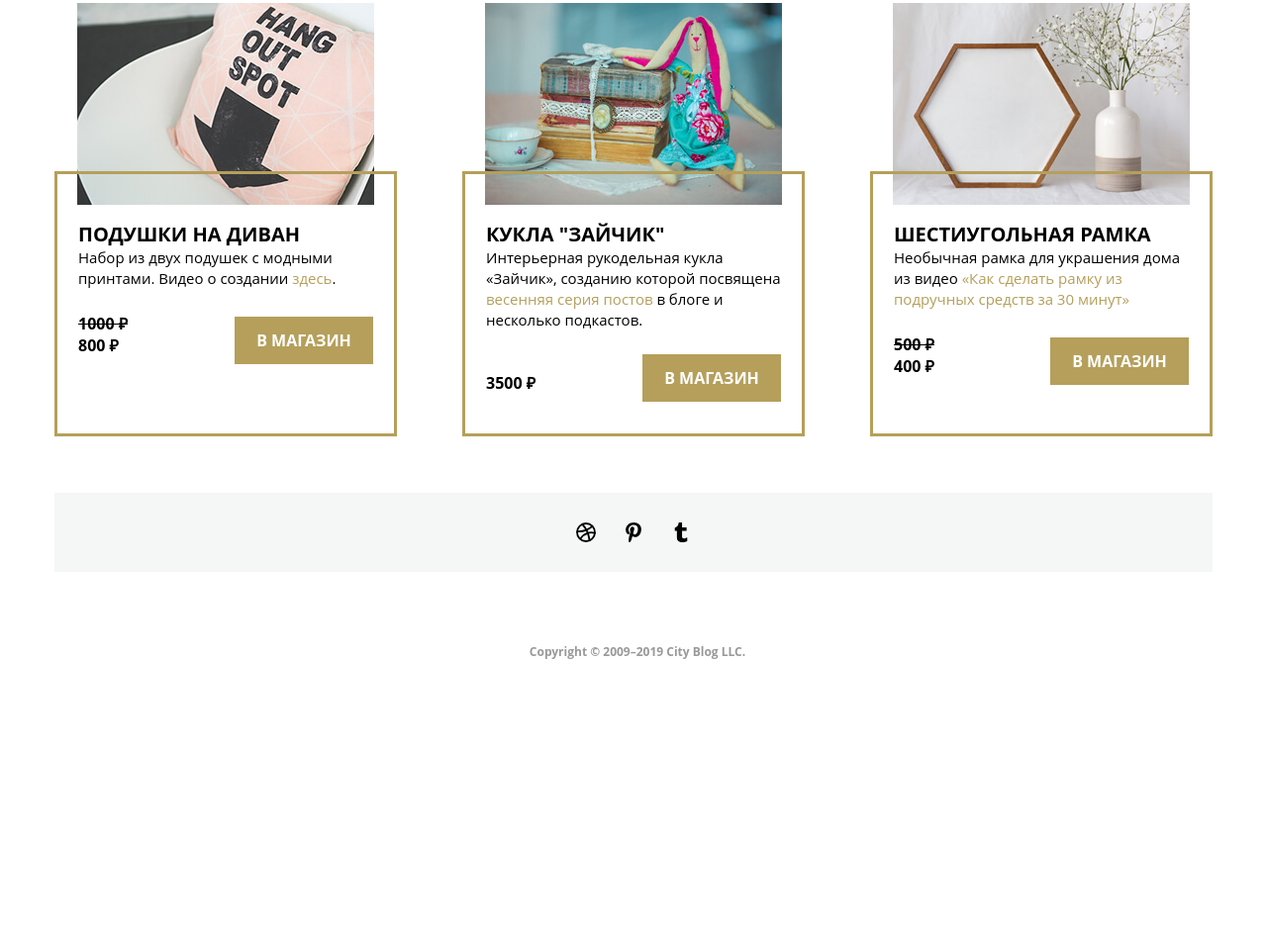
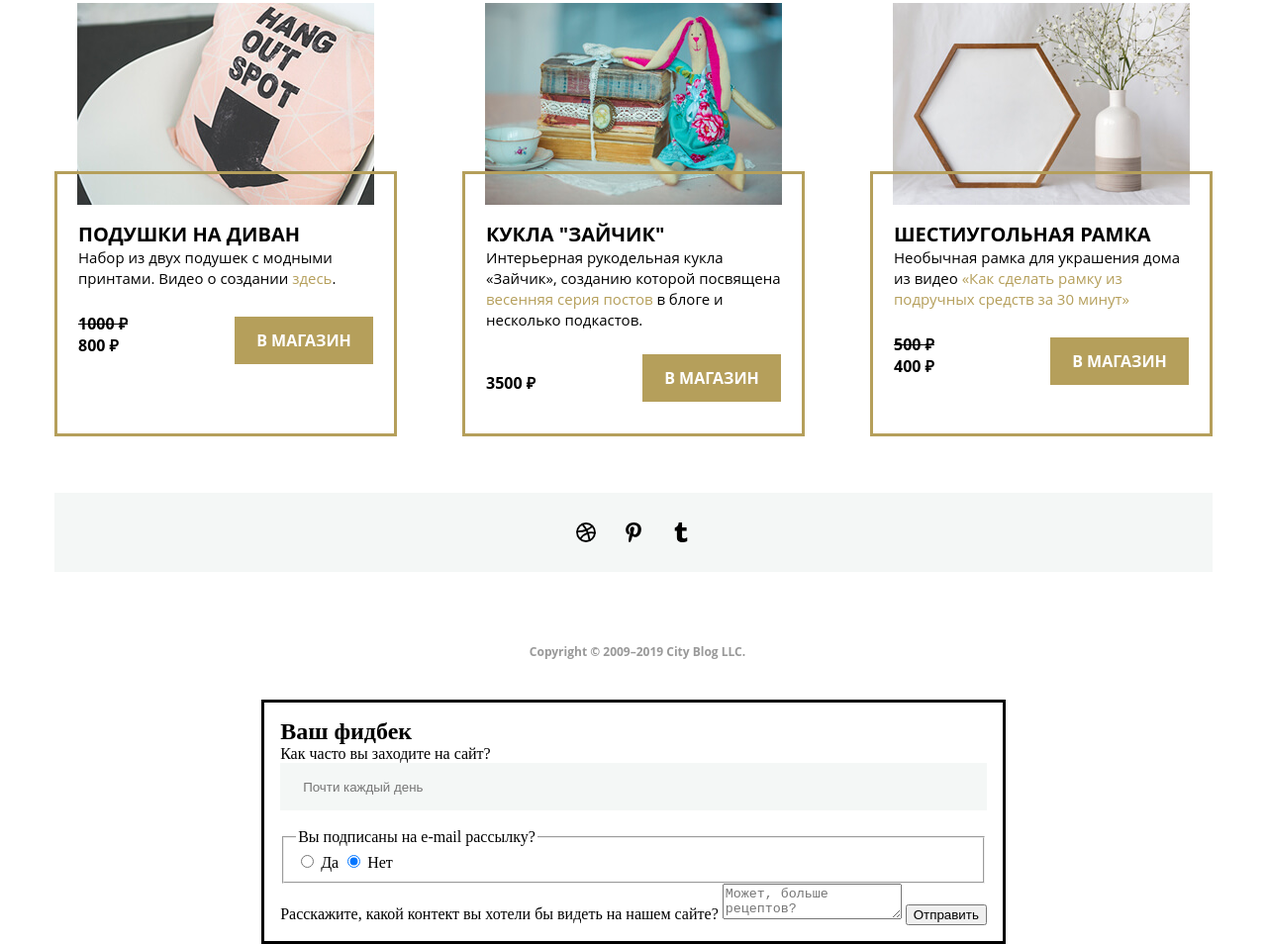
Before and after one commit to Nazgulius/mq-diploma-main, a plain HTML site: page index.html in a window 1280 px wide. Shown: the part 2814-3768 px from the top of the page at 99% size. Before the commit the page ends 3521 px from the top, so only its background shows below. Drawn offline with Linux system fonts and the light colour scheme.

Commit message:
add popup

```diff
--- a/css/style.css
+++ b/css/style.css
@@ -133,7 +133,6 @@ h1 {
 }
 
 .trend-title {
-
   padding-top: 60px;
   padding-bottom: 21px;
 
@@ -833,3 +832,23 @@ h3 {
 
   color: #999999;
 }
+
+
+/********************* pop-up **********************/
+
+.fidbeck-title {
+text-transform: uppercase;
+  font-family: Open Sans, sans-serif;
+  font-size: 20px;
+  font-weight: bold;
+  line-height: 1.3;
+}
+
+.fidbeck-title:after {
+  content: "";
+  display: block;
+  height: 3px;
+  background: #e1d9bd;
+  width: 66px;
+  margin: 10px auto 0;
+}
--- a/index.html
+++ b/index.html
@@ -538,7 +538,7 @@
     </div>
   </div>
 
-  <!-- Подвал страницы -->
+  <!--------------- Подвал страницы --------------->
   <footer class="footer">
     <address class="address">
       <ul class="address-list">
@@ -561,5 +561,46 @@
     </address>
     <p class="copyright">Copyright © 2009–2019 City Blog LLC.</p>
   </footer>
+
+  <!-------------  pop-up  ---------------->
+  <dialog
+    open="open"
+    id="closeMe"
+    aria-labelledby="fidbeck-title"
+  >
+    <div class="backdrop">
+      <h2 id="fidbeck-title">Ваш фидбек</h2>
+      <form method="dialog">
+        <label class="form-label">
+          <span class="visually-hidden"></span>
+          <span class="">Как часто вы заходите на сайт?</span>
+          <input class="submit" type="" placeholder="Почти каждый день">
+        </label>
+
+        <fieldset>
+          <legend>Вы подписаны на e-mail рассылку?</legend>
+          <label>
+            <input type="radio" name="level">
+            Да
+          </label>
+          <label>
+            <input type="radio" name="level"checked>
+            Нет
+          </label>
+        </fieldset>
+
+        <label class="form-label">
+          <span class="visually-hidden"></span>
+          <span class="">Расскажите, какой контект вы хотели бы видеть на нашем сайте?</span>
+          <textarea class="" type="" placeholder="Может, больше рецептов?"></textarea>
+        </label>
+
+        <button class="button-send" type="submit">
+          Отправить
+        </button>
+      </form>
+    </div>
+
+  </dialog>
 </body>
 </html>
```
